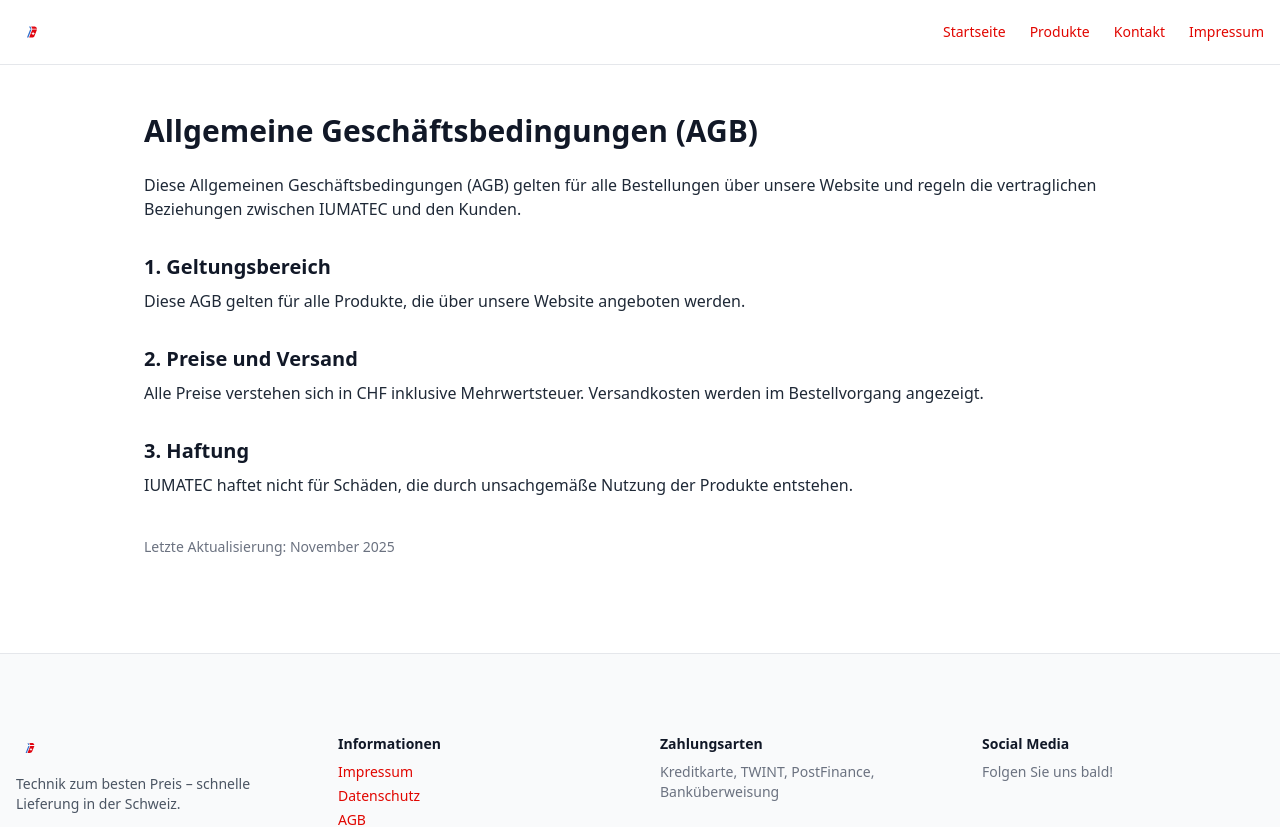
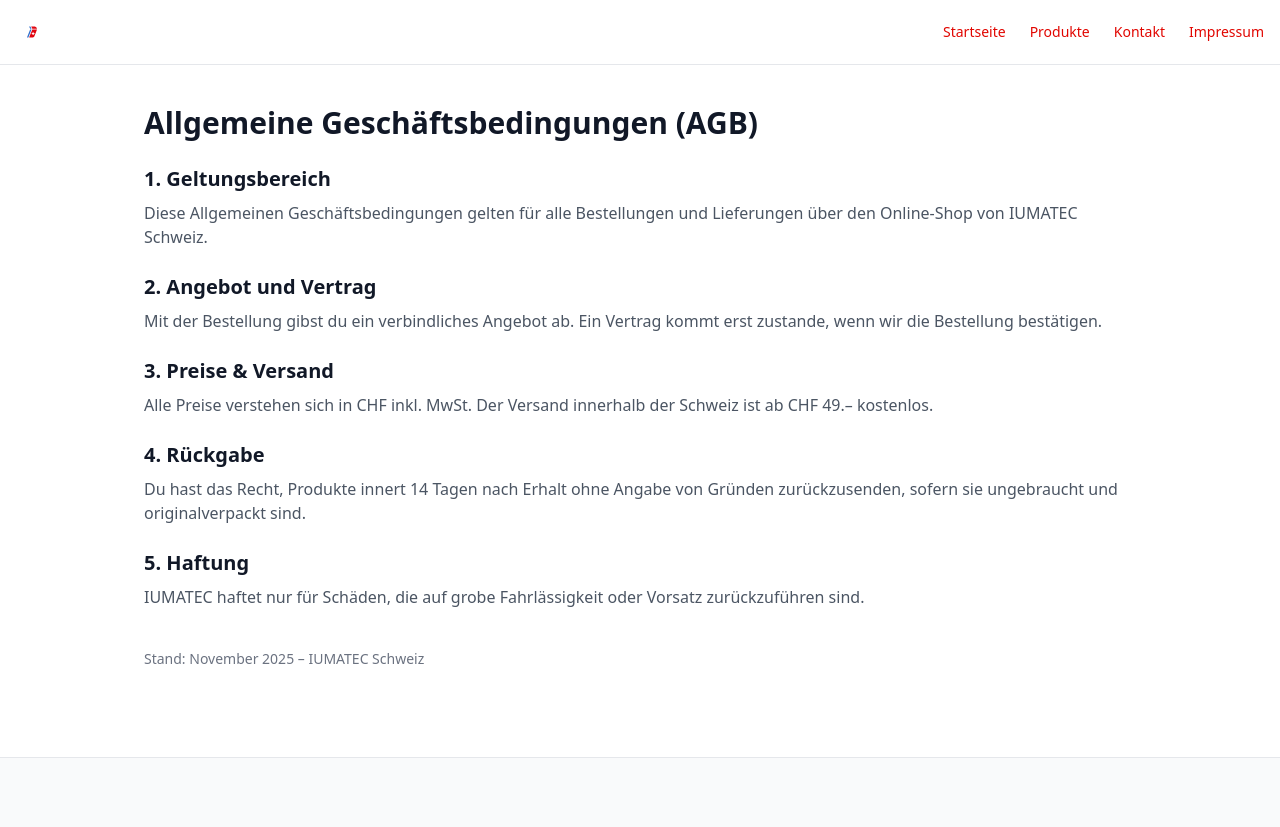
Before and after one commit to celsoneves32/iumatec-site, a Next.js app: page /agb in a window 1280 px wide. Shown: the top 827 px of the page. Built offline with nearby package versions, Linux system fonts and the light colour scheme.

Commit message:
Update page.tsx

```diff
--- a/app/agb/page.tsx
+++ b/app/agb/page.tsx
@@ -1,41 +1,48 @@
 export const metadata = {
   title: "Allgemeine Geschäftsbedingungen (AGB) | IUMATEC Schweiz",
-  description: "Allgemeine Geschäftsbedingungen der IUMATEC Schweiz.",
+  description:
+    "AGB – Allgemeine Geschäftsbedingungen der IUMATEC Schweiz.",
 };
 
-export default function AgbPage() {
+export default function AGBPage() {
   return (
-    <main className="max-w-5xl mx-auto px-4 py-12 text-gray-800 dark:text-gray-100">
-      <h1 className="text-3xl font-bold mb-6">
+    <main className="max-w-5xl mx-auto px-4 py-10">
+      <h1 className="text-3xl font-semibold mb-4">
         Allgemeine Geschäftsbedingungen (AGB)
       </h1>
 
-      <p className="mb-4">
-        Diese Allgemeinen Geschäftsbedingungen (AGB) gelten für alle
-        Bestellungen über unsere Website und regeln die vertraglichen
-        Beziehungen zwischen IUMATEC und den Kunden.
+      <h2 className="text-xl font-semibold mt-6 mb-2">1. Geltungsbereich</h2>
+      <p className="text-gray-600 dark:text-gray-400 mb-4">
+        Diese Allgemeinen Geschäftsbedingungen gelten für alle Bestellungen und
+        Lieferungen über den Online-Shop von IUMATEC Schweiz.
       </p>
 
-      <h2 className="text-xl font-semibold mt-8 mb-2">1. Geltungsbereich</h2>
-      <p>
-        Diese AGB gelten für alle Produkte, die über unsere Website
-        angeboten werden.
+      <h2 className="text-xl font-semibold mt-6 mb-2">2. Angebot und Vertrag</h2>
+      <p className="text-gray-600 dark:text-gray-400 mb-4">
+        Mit der Bestellung gibst du ein verbindliches Angebot ab. Ein Vertrag
+        kommt erst zustande, wenn wir die Bestellung bestätigen.
       </p>
 
-      <h2 className="text-xl font-semibold mt-8 mb-2">2. Preise und Versand</h2>
-      <p>
-        Alle Preise verstehen sich in CHF inklusive Mehrwertsteuer. Versandkosten
-        werden im Bestellvorgang angezeigt.
+      <h2 className="text-xl font-semibold mt-6 mb-2">3. Preise & Versand</h2>
+      <p className="text-gray-600 dark:text-gray-400 mb-4">
+        Alle Preise verstehen sich in CHF inkl. MwSt. Der Versand innerhalb der
+        Schweiz ist ab CHF 49.– kostenlos.
       </p>
 
-      <h2 className="text-xl font-semibold mt-8 mb-2">3. Haftung</h2>
-      <p>
-        IUMATEC haftet nicht für Schäden, die durch unsachgemäße Nutzung
-        der Produkte entstehen.
+      <h2 className="text-xl font-semibold mt-6 mb-2">4. Rückgabe</h2>
+      <p className="text-gray-600 dark:text-gray-400 mb-4">
+        Du hast das Recht, Produkte innert 14 Tagen nach Erhalt ohne Angabe von
+        Gründen zurückzusenden, sofern sie ungebraucht und originalverpackt sind.
       </p>
 
-      <p className="mt-10 text-sm text-gray-500">
-        Letzte Aktualisierung: November 2025
+      <h2 className="text-xl font-semibold mt-6 mb-2">5. Haftung</h2>
+      <p className="text-gray-600 dark:text-gray-400 mb-4">
+        IUMATEC haftet nur für Schäden, die auf grobe Fahrlässigkeit oder
+        Vorsatz zurückzuführen sind.
+      </p>
+
+      <p className="mt-10 text-gray-500 text-sm">
+        Stand: November 2025 – IUMATEC Schweiz
       </p>
     </main>
   );
```
